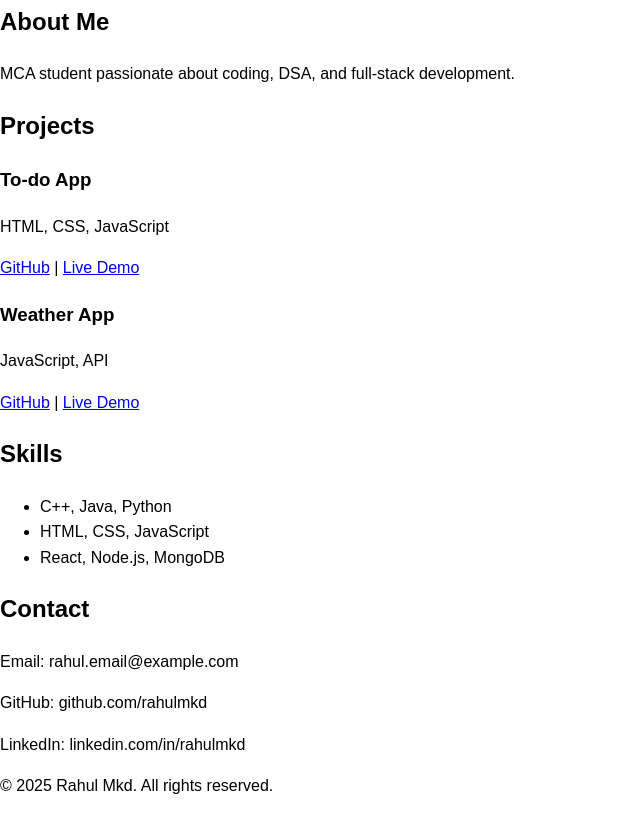
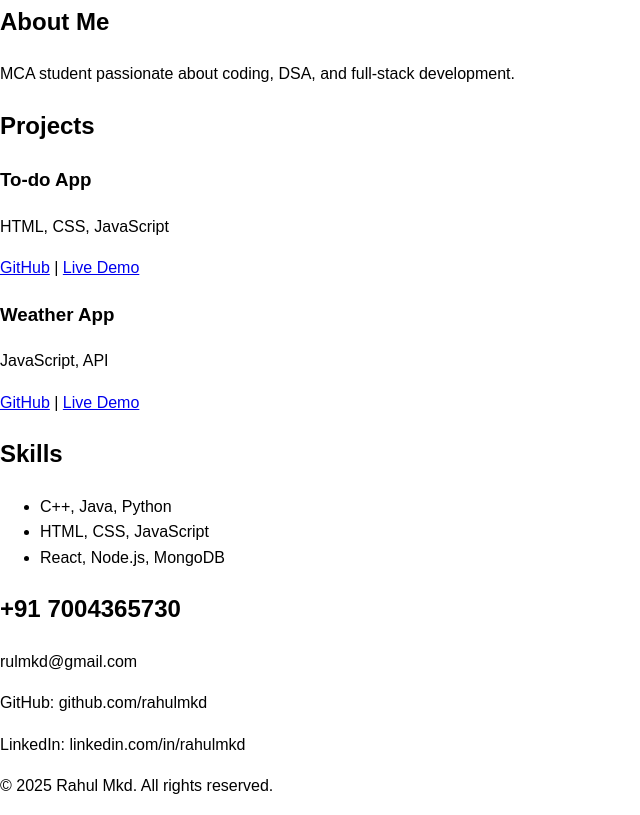
Before and after one commit to Rahulmkd/Portfolio, a plain HTML site: page index.html in a window 1280 px wide. Shown: the part 857-1672 px from the top of the page, without its empty margins (0-640 px from the left). Drawn offline with Linux system fonts and the light colour scheme.

Commit message:
Update index.html

```diff
--- a/index.html
+++ b/index.html
@@ -65,8 +65,8 @@
 
     <!-- Contact -->
     <section id="contact">
-        <h2>Contact</h2>
-        <p>Email: rahul.email@example.com</p>
+        <h2>+91 7004365730</h2>
+        <p>rulmkd@gmail.com</p>
         <p>GitHub: github.com/rahulmkd</p>
         <p>LinkedIn: linkedin.com/in/rahulmkd</p>
     </section>
```
